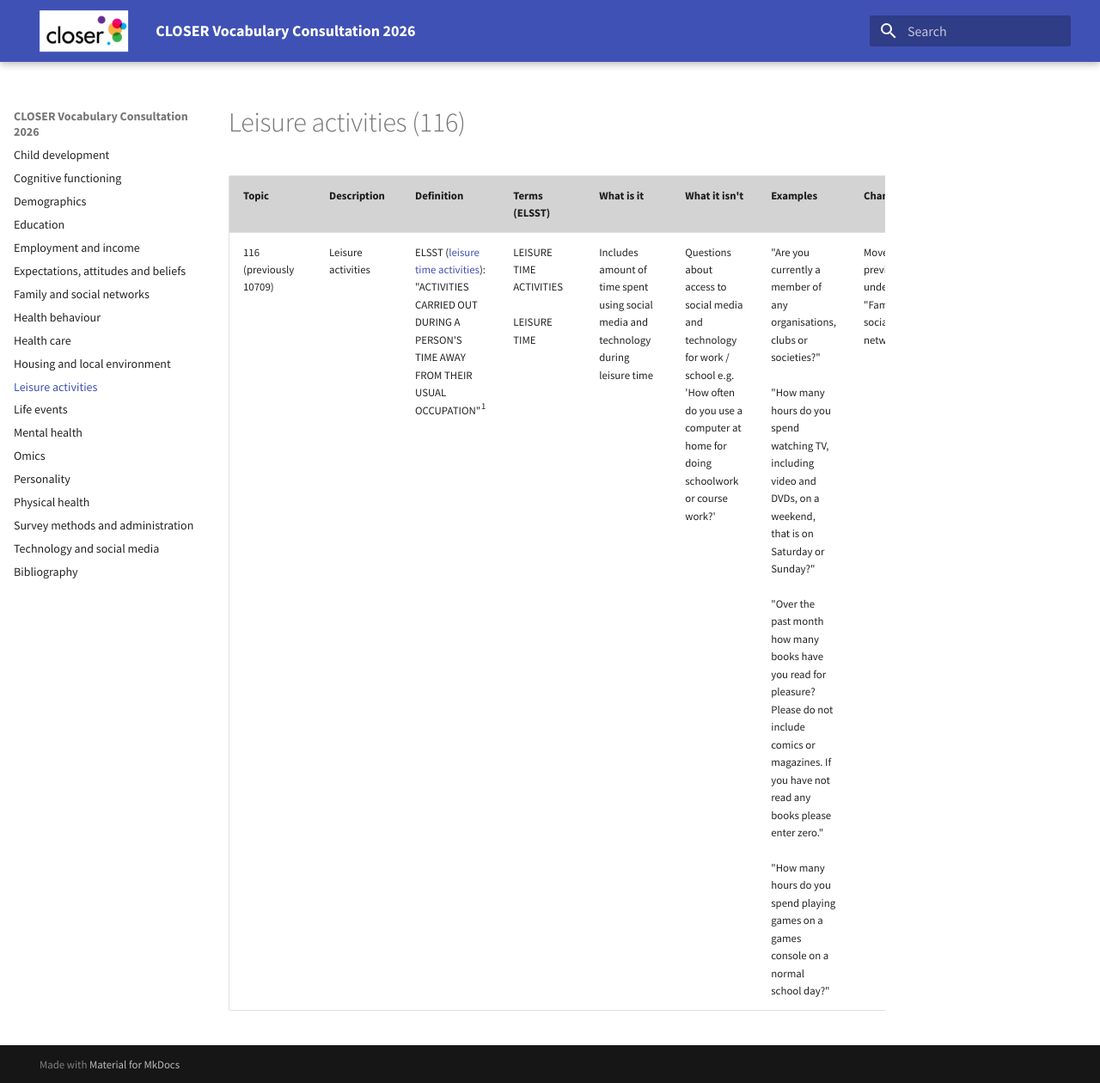
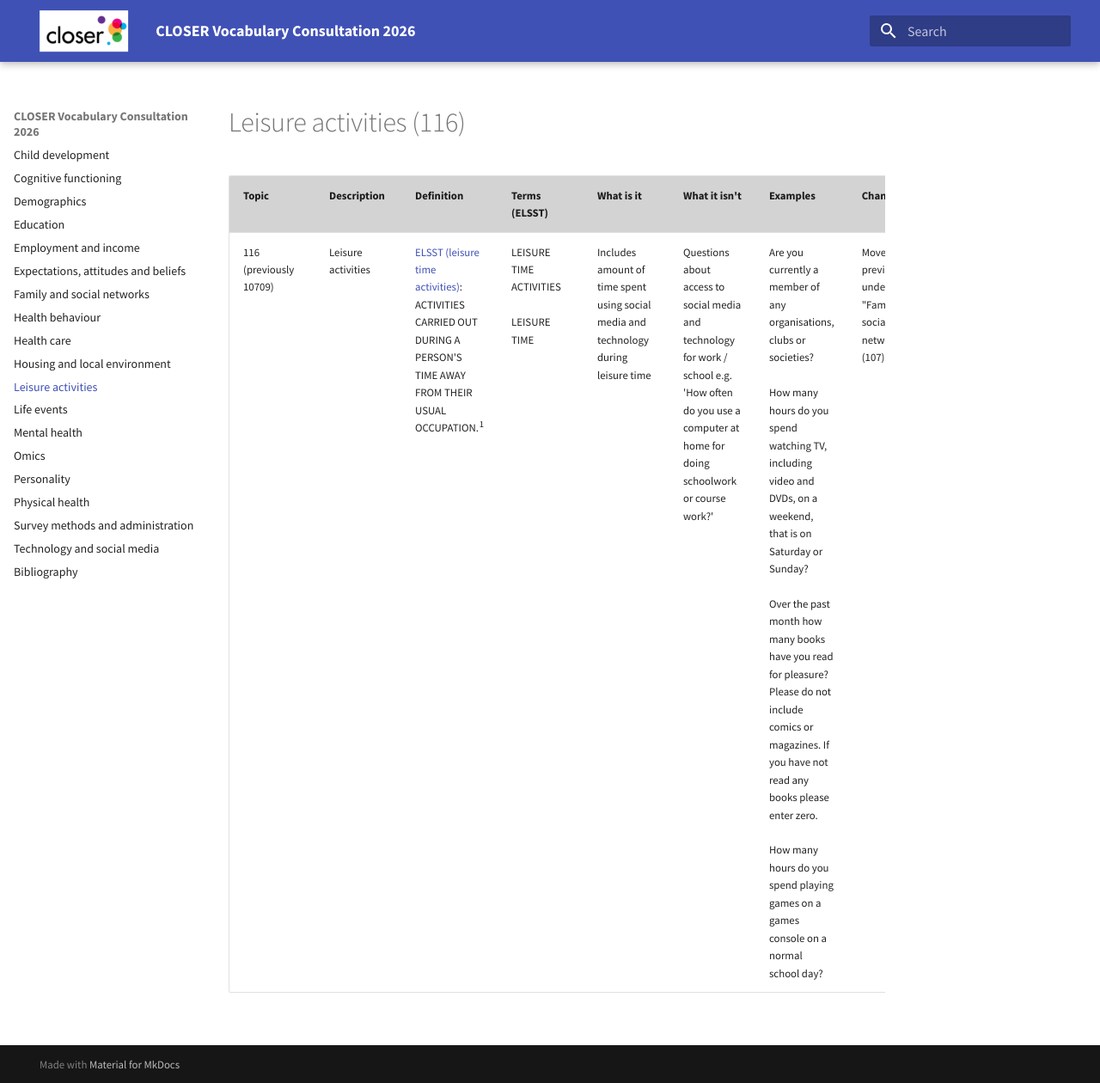
Before and after one commit to CLOSER-Cohorts/closer-vocabulary-2026, an MkDocs documentation site: the page built from docs/leisure-activities.md, in a window 1280 px wide and 1260 px high. Shown: the whole window at 86% size. Built offline with MkDocs 1.6.1 and Material for MkDocs 9.7.7, drawn with Linux system fonts in a browser that asks for light colours.

Commit message:
Update leisure-activities.md
Fixed formatting

```diff
--- a/docs/leisure-activities.md
+++ b/docs/leisure-activities.md
@@ -2,4 +2,4 @@
 
 | **Topic**              | **Description**    | **Definition**                                                                                                                                                                                                   | **Terms (ELSST)**                           | **What is it**                                                                      | **What it isn't**                                                                                                                                           | **Examples**                                                                                                                                                                                                                                                                                                                                                                                                                                                       | **Changes**                                                          |
 | ---------------------- | ------------------ | ---------------------------------------------------------------------------------------------------------------------------------------------------------------------------------------------------------------- | ------------------------------------------- | ----------------------------------------------------------------------------------- | ----------------------------------------------------------------------------------------------------------------------------------------------------------- | ------------------------------------------------------------------------------------------------------------------------------------------------------------------------------------------------------------------------------------------------------------------------------------------------------------------------------------------------------------------------------------------------------------------------------------------------------------------ | --------------------------------------------------------------------- |
-| 116 (previously 10709) | Leisure activities | ELSST ([leisure time activities](https://thesauri.cessda.eu/elsst-5/en/page/42a49af9-b9a4-466f-bab6-4c575da1ac76)): "ACTIVITIES CARRIED OUT DURING A PERSON'S TIME AWAY FROM THEIR USUAL OCCUPATION"<sup>1</sup> | LEISURE TIME ACTIVITIES<br><br>LEISURE TIME | Includes amount of time spent using social media and technology during leisure time | Questions about access to social media and technology for work / school e.g. 'How often do you use a computer at home for doing schoolwork or course work?' | "Are you currently a member of any organisations, clubs or societies?"<br><br>"How many hours do you spend watching TV, including video and DVDs, on a weekend, that is on Saturday or Sunday?"<br><br>"Over the past month how many books have you read for pleasure? Please do not include comics or magazines. If you have not read any books please enter zero."<br><br>"How many hours do you spend playing games on a games console on a normal school day?" | Moved, previously under "Family and social networks". |
+| 116 (previously 10709) | Leisure activities | [ELSST (leisure time activities)](https://thesauri.cessda.eu/elsst-5/en/page/42a49af9-b9a4-466f-bab6-4c575da1ac76): ACTIVITIES CARRIED OUT DURING A PERSON'S TIME AWAY FROM THEIR USUAL OCCUPATION.<sup>1</sup> | LEISURE TIME ACTIVITIES<br><br>LEISURE TIME | Includes amount of time spent using social media and technology during leisure time | Questions about access to social media and technology for work / school e.g. 'How often do you use a computer at home for doing schoolwork or course work?' | Are you currently a member of any organisations, clubs or societies?<br><br>How many hours do you spend watching TV, including video and DVDs, on a weekend, that is on Saturday or Sunday?<br><br>Over the past month how many books have you read for pleasure? Please do not include comics or magazines. If you have not read any books please enter zero.<br><br>How many hours do you spend playing games on a games console on a normal school day? | Moved, previously under "Family and social networks (107)". |
```
